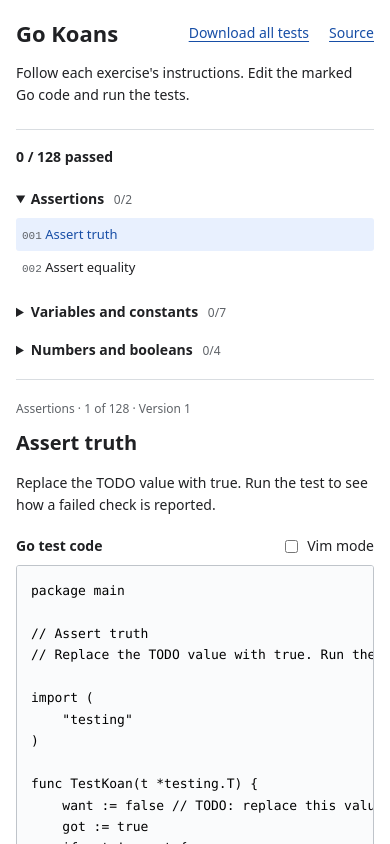
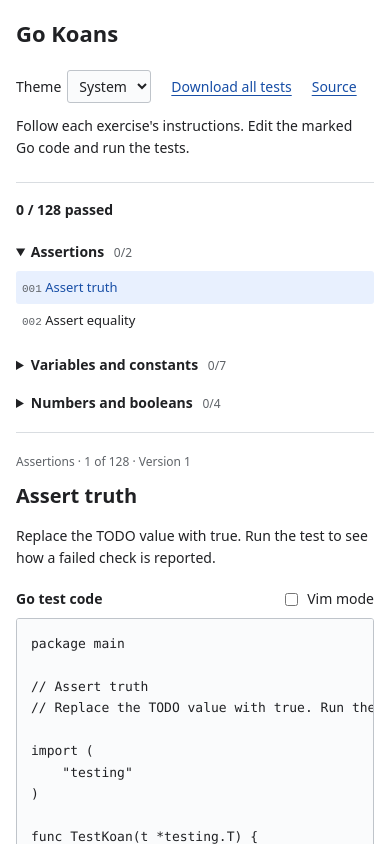
Before and after one commit to ssemakov/go-koans, a Next.js app: page / in a window 390 px wide. Shown: the top 844 px of the page. Built offline with nearby package versions, Linux system fonts and the light colour scheme.

Commit message:
Add saved system, light, and dark themes

```diff
--- a/app/globals.css
+++ b/app/globals.css
@@ -1,59 +1,148 @@
-:root { color-scheme: light; font-family: system-ui, sans-serif; color: #202124; background: #fff; }
+:root {
+  color-scheme: light;
+  --background: #fff;
+  --foreground: #202124;
+  --muted: #5f6368;
+  --border: #bfc4ca;
+  --divider: #d9dde1;
+  --surface: #fafbfc;
+  --surface-raised: #f2f4f6;
+  --accent: #174ea6;
+  --accent-hover: #123d86;
+  --accent-foreground: #fff;
+  --selected: #e8f0fe;
+  --selection: #c2d7ff;
+  --search-match: #fff0ad;
+  --success: #137333;
+  --error: #b3261e;
+  --notice: #8b4500;
+  --syntax-keyword: #708;
+  --syntax-literal: #164;
+  --syntax-string: #a11;
+  --syntax-name: #00c;
+  --syntax-type: #085;
+  --syntax-comment: #853;
+  --syntax-builtin: #256;
+  font-family: system-ui, sans-serif; color: var(--foreground); background: var(--background);
+}
+:root[data-theme="dark"] {
+  color-scheme: dark;
+  --background: #14181f;
+  --foreground: #e6edf3;
+  --muted: #a6b1bf;
+  --border: #4c596a;
+  --divider: #34404f;
+  --surface: #1b222c;
+  --surface-raised: #232d3a;
+  --accent: #9bc3ff;
+  --accent-hover: #bdd7ff;
+  --accent-foreground: #10233f;
+  --selected: #263f62;
+  --selection: #375b88;
+  --search-match: #675316;
+  --success: #87d5a2;
+  --error: #ffaaa5;
+  --notice: #f4c781;
+  --syntax-keyword: #c9a7ff;
+  --syntax-literal: #87d5a2;
+  --syntax-string: #ffb8a6;
+  --syntax-name: #99c5ff;
+  --syntax-type: #83d5d0;
+  --syntax-comment: #9aaabd;
+  --syntax-builtin: #f0cc89;
+}
+@media (prefers-color-scheme: dark) {
+  :root:not([data-theme="light"]) {
+    color-scheme: dark;
+    --background: #14181f;
+    --foreground: #e6edf3;
+    --muted: #a6b1bf;
+    --border: #4c596a;
+    --divider: #34404f;
+    --surface: #1b222c;
+    --surface-raised: #232d3a;
+    --accent: #9bc3ff;
+    --accent-hover: #bdd7ff;
+    --accent-foreground: #10233f;
+    --selected: #263f62;
+    --selection: #375b88;
+    --search-match: #675316;
+    --success: #87d5a2;
+    --error: #ffaaa5;
+    --notice: #f4c781;
+    --syntax-keyword: #c9a7ff;
+    --syntax-literal: #87d5a2;
+    --syntax-string: #ffb8a6;
+    --syntax-name: #99c5ff;
+    --syntax-type: #83d5d0;
+    --syntax-comment: #9aaabd;
+    --syntax-builtin: #f0cc89;
+  }
+}
 * { box-sizing: border-box; }
 body { margin: 0 auto; max-width: 1440px; padding: 24px 32px; font-size: 14px; line-height: 1.55; }
-a { color: #174ea6; text-underline-offset: 3px; }
-button, textarea { font: inherit; }
-button { border: 1px solid #bfc4ca; border-radius: 3px; background: #fff; color: inherit; padding: 7px 12px; cursor: pointer; }
-button:hover { background: #f2f4f6; }
+a { color: var(--accent); text-underline-offset: 3px; }
+button, textarea, select { font: inherit; }
+button { border: 1px solid var(--border); border-radius: 3px; background: var(--background); color: inherit; padding: 7px 12px; cursor: pointer; }
+button:hover { background: var(--surface-raised); }
 button:disabled { opacity: .5; cursor: default; }
-:focus-visible { outline: 2px solid #174ea6; outline-offset: 3px; }
+:focus-visible { outline: 2px solid var(--accent); outline-offset: 3px; }
+::selection { background: var(--selection); }
 h1 { font-size: 22px; margin: 0; }
 h2 { font-size: 20px; margin: 8px 0; }
 h3 { font-size: 14px; margin: 0 0 8px; }
 .header { display: flex; align-items: center; justify-content: space-between; gap: 20px; }
-.header-links { display: flex; gap: 20px; }
+.header-links { display: flex; align-items: center; flex-wrap: wrap; gap: 12px 20px; }
+.theme-select { display: inline-flex; align-items: center; gap: 6px; margin: 0; font-weight: 400; }
+.theme-select select { padding: 5px 7px; border: 1px solid var(--border); border-radius: 3px; background: var(--surface); color: var(--foreground); }
 .instructions { margin: 12px 0 24px; }
-.workspace { display: grid; grid-template-columns: 280px minmax(0, 1fr); border-top: 1px solid #d9dde1; }
-.curriculum { padding: 16px 20px 24px 0; border-right: 1px solid #d9dde1; max-height: calc(100vh - 160px); overflow: auto; position: sticky; top: 16px; }
+.workspace { display: grid; grid-template-columns: 280px minmax(0, 1fr); border-top: 1px solid var(--divider); }
+.curriculum { padding: 16px 20px 24px 0; border-right: 1px solid var(--divider); max-height: calc(100vh - 160px); overflow: auto; position: sticky; top: 16px; }
 .progress { margin: 0 0 16px; font-weight: 600; }
 .curriculum details { margin-bottom: 8px; }
 summary { cursor: pointer; }
 .curriculum summary { font-weight: 600; padding: 4px 0; }
-.curriculum summary span { font-size: 12px; color: #5f6368; font-weight: 400; margin-left: 6px; }
-.curriculum summary .chapter-passed { color: #137333; font-size: 14px; font-weight: 700; }
+.curriculum summary span { font-size: 12px; color: var(--muted); font-weight: 400; margin-left: 6px; }
+.curriculum summary .chapter-passed { color: var(--success); font-size: 14px; font-weight: 700; }
 .curriculum ol { list-style: none; margin: 4px 0 12px; padding: 0; }
 .curriculum button { width: 100%; text-align: left; padding: 7px 6px; border: 0; font-size: 13px; line-height: 1.5; }
-.curriculum button[aria-current] { background: #e8f0fe; color: #174ea6; }
-.exercise-number { color: #5f6368; font-family: monospace; font-size: 11px; }
-.passed-label { color: #137333; font-size: 11px; }
+.curriculum button[aria-current] { background: var(--selected); color: var(--accent); }
+.exercise-number { color: var(--muted); font-family: monospace; font-size: 11px; }
+.passed-label { color: var(--success); font-size: 11px; }
 .exercise { padding: 20px 0 24px 28px; min-width: 0; }
-.topic { color: #5f6368; margin: 0; font-size: 12px; }
+.topic { color: var(--muted); margin: 0; font-size: 12px; }
 label { display: block; font-weight: 600; margin: 20px 0 8px; }
 .editor-heading { display: flex; align-items: center; justify-content: space-between; gap: 16px; margin: 20px 0 8px; }
 .editor-heading label { margin: 0; }
 .editor-heading .vim-toggle { display: flex; align-items: center; gap: 6px; font-weight: 400; cursor: pointer; }
 .vim-editor { min-width: 0; }
-textarea { width: 100%; min-height: 380px; resize: vertical; background: #fafbfc; border: 1px solid #bfc4ca; border-radius: 3px; padding: 14px; font-family: ui-monospace, SFMono-Regular, Consolas, monospace; font-size: 13px; line-height: 1.65; tab-size: 4; }
+.vim-editor .cm-editor .cm-fat-cursor { background: var(--foreground); }
+.vim-editor .cm-editor.cm-focused .cm-fat-cursor {
+  /* biome-ignore lint/complexity/noImportantStyles: Vim sets the cursor character color inline; override it to preserve contrast. */
+  color: var(--surface) !important;
+}
+.vim-editor .cm-editor:not(.cm-focused) .cm-fat-cursor { background: none; outline-color: var(--foreground); }
+textarea { width: 100%; min-height: 380px; resize: vertical; background: var(--surface); color: var(--foreground); border: 1px solid var(--border); border-radius: 3px; padding: 14px; font-family: ui-monospace, SFMono-Regular, Consolas, monospace; font-size: 13px; line-height: 1.65; tab-size: 4; }
 .toolbar { display: flex; align-items: center; gap: 10px; flex-wrap: wrap; margin-top: 12px; }
-.run { background: #174ea6; color: #fff; border-color: #174ea6; }
-.run:hover { background: #123d86; }
-.help, .notice { font-size: 12px; color: #5f6368; }
-.notice { color: #8b4500; }
-.output { margin-top: 20px; padding: 16px; border: 1px solid #d9dde1; border-radius: 3px; }
+.run { background: var(--accent); color: var(--accent-foreground); border-color: var(--accent); }
+.run:hover { background: var(--accent-hover); }
+.help, .notice { font-size: 12px; color: var(--muted); }
+.notice { color: var(--notice); }
+.output { margin-top: 20px; padding: 16px; border: 1px solid var(--divider); border-radius: 3px; background: var(--surface); }
 pre { white-space: pre-wrap; overflow-wrap: anywhere; font: 12px/1.65 ui-monospace, SFMono-Regular, Consolas, monospace; margin: 0; }
-.passed { color: #137333; }
-.failed, .error { color: #b3261e; }
+.passed { color: var(--success); }
+.failed, .error { color: var(--error); }
 .exercise-navigation { display: flex; justify-content: space-between; margin: 20px 0; }
-.local-instructions { padding-top: 12px; border-top: 1px solid #d9dde1; }
-.local-instructions pre { background: #fafbfc; padding: 12px; }
-footer { color: #5f6368; border-top: 1px solid #d9dde1; padding: 18px 0; font-size: 12px; }
-.skip-link { position: fixed; top: 10px; left: 10px; padding: 8px; background: #fff; transform: translateY(-200%); z-index: 2; }
+.local-instructions { padding-top: 12px; border-top: 1px solid var(--divider); }
+.local-instructions pre { background: var(--surface); padding: 12px; }
+footer { color: var(--muted); border-top: 1px solid var(--divider); padding: 18px 0; font-size: 12px; }
+.skip-link { position: fixed; top: 10px; left: 10px; padding: 8px; background: var(--background); transform: translateY(-200%); z-index: 2; }
 .skip-link:focus { transform: none; }
 @media (max-width: 760px) {
   body { padding: 16px; }
   .header { flex-wrap: wrap; }
   .workspace { grid-template-columns: 1fr; }
-  .curriculum { position: static; max-height: 250px; border-right: 0; border-bottom: 1px solid #d9dde1; padding-right: 0; }
+  .curriculum { position: static; max-height: 250px; border-right: 0; border-bottom: 1px solid var(--divider); padding-right: 0; }
   .exercise { padding: 20px 0; }
   textarea { min-height: 360px; }
 }
--- a/app/koans.tsx
+++ b/app/koans.tsx
@@ -5,6 +5,7 @@ import { useEffect, useEffectEvent, useRef, useState } from "react";
 import curriculum from "@/lib/curriculum.json";
 import { type Entry, restoreEntries } from "@/lib/progress";
 import type { RunResult } from "@/lib/runner";
+import ThemeSelect from "./theme-select";
 
 const topics = [...new Set(curriculum.map((exercise) => exercise.topic))];
 const storageKey = "go-koans:exercises:v3";
@@ -125,7 +126,7 @@ export default function Koans() {
   return (
     <>
       <a className="skip-link" href="#exercise">Skip to exercise</a>
-      <header className="header"><h1>Go Koans</h1><div className="header-links"><a href="/api/download">Download all tests</a><a href="https://github.com/ssemakov/go-koans">Source</a></div></header>
+      <header className="header"><h1>Go Koans</h1><div className="header-links"><ThemeSelect /><a href="/api/download">Download all tests</a><a href="https://github.com/ssemakov/go-koans">Source</a></div></header>
       <p className="instructions">Follow each exercise&apos;s instructions. Edit the marked Go code and run the tests.</p>
       <div className="workspace">
         <nav className="curriculum" aria-label="Exercises">
--- /dev/null
+++ b/app/theme-select.tsx
@@ -0,0 +1,34 @@
+"use client";
+
+import { useLayoutEffect, useState } from "react";
+import { parseTheme, type Theme, themeStorageKey } from "@/lib/theme";
+
+export default function ThemeSelect() {
+  const [theme, setTheme] = useState<Theme>("system");
+
+  useLayoutEffect(() => {
+    let saved: Theme = "system";
+    try { saved = parseTheme(localStorage.getItem(themeStorageKey)); }
+    catch { /* System colors remain available when storage is blocked. */ }
+    document.documentElement.dataset.theme = saved;
+    setTheme(saved);
+  }, []);
+
+  function changeTheme(value: string) {
+    const next = parseTheme(value);
+    setTheme(next);
+    document.documentElement.dataset.theme = next;
+    try { localStorage.setItem(themeStorageKey, next); }
+    catch { /* The selected theme still works for this visit. */ }
+  }
+
+  return (
+    <label className="theme-select">Theme
+      <select value={theme} onChange={(event) => changeTheme(event.target.value)}>
+        <option value="system">System</option>
+        <option value="light">Light</option>
+        <option value="dark">Dark</option>
+      </select>
+    </label>
+  );
+}
--- /dev/null
+++ b/lib/theme.ts
@@ -0,0 +1,9 @@
+export type Theme = "system" | "light" | "dark";
+export const themeStorageKey = "go-koans:theme:v1";
+
+export function parseTheme(value: string | null): Theme {
+  return value === "light" || value === "dark" ? value : "system";
+}
+
+// Run before the body paints so a saved choice overrides the system colors immediately.
+export const themeInitScript = `try{const theme=localStorage.getItem(${JSON.stringify(themeStorageKey)});if(theme==="light"||theme==="dark")document.documentElement.dataset.theme=theme;}catch{}`;
--- a/package.json
+++ b/package.json
@@ -22,6 +22,7 @@
     "@codemirror/search": "6.7.2",
     "@codemirror/state": "6.7.6",
     "@codemirror/view": "6.43.14",
+    "@lezer/highlight": "1.2.5",
     "@replit/codemirror-vim": "6.4.0",
     "next": "16.4.0",
     "react": "19.3.0",
```
Also changed, not shown: app/layout.tsx (+6 -1 lines), app/vim-editor.tsx (+24 -8 lines), 2 other files (tests, documents, lock files or other folders).
